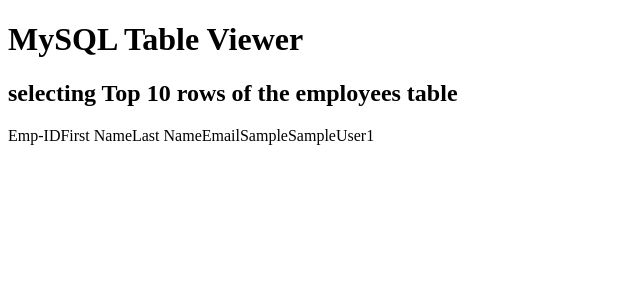
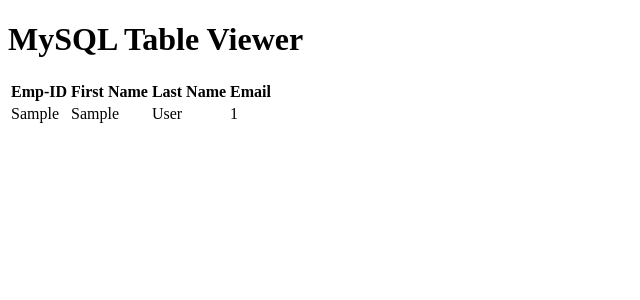
Before and after one commit to vinesh-masurkar/pgp-azure, a PHP site: page / in a window 1280 px wide. Shown: the top 300 px of the page, without its empty margins (0-640 px from the left). Run offline with PHP 8.4, Linux system fonts and the light colour scheme; tables that the repository leaves empty or names only in its code hold one stand-in row (values such as "Sample post"); data that the repository does not hold is empty.

Commit message:
Update index.php

```diff
--- a/index.php
+++ b/index.php
@@ -5,7 +5,6 @@
 </head>
 <body>
 	<h1>MySQL Table Viewer</h1>
-	<h2> selecting Top 10 rows of the employees table</h2
 	<?php
 		// Define database connection variables
 		$servername = "strangfigdbserver.mysql.database.azure.com";
@@ -22,7 +21,7 @@
 		}
 
 		// Query database for all rows in the table
-		$sql = "SELECT * FROM employees limit 10";
+		$sql = "SELECT * FROM employees";
 		$result = $conn->query($sql);
 
 		if ($result->num_rows > 0) {
```
